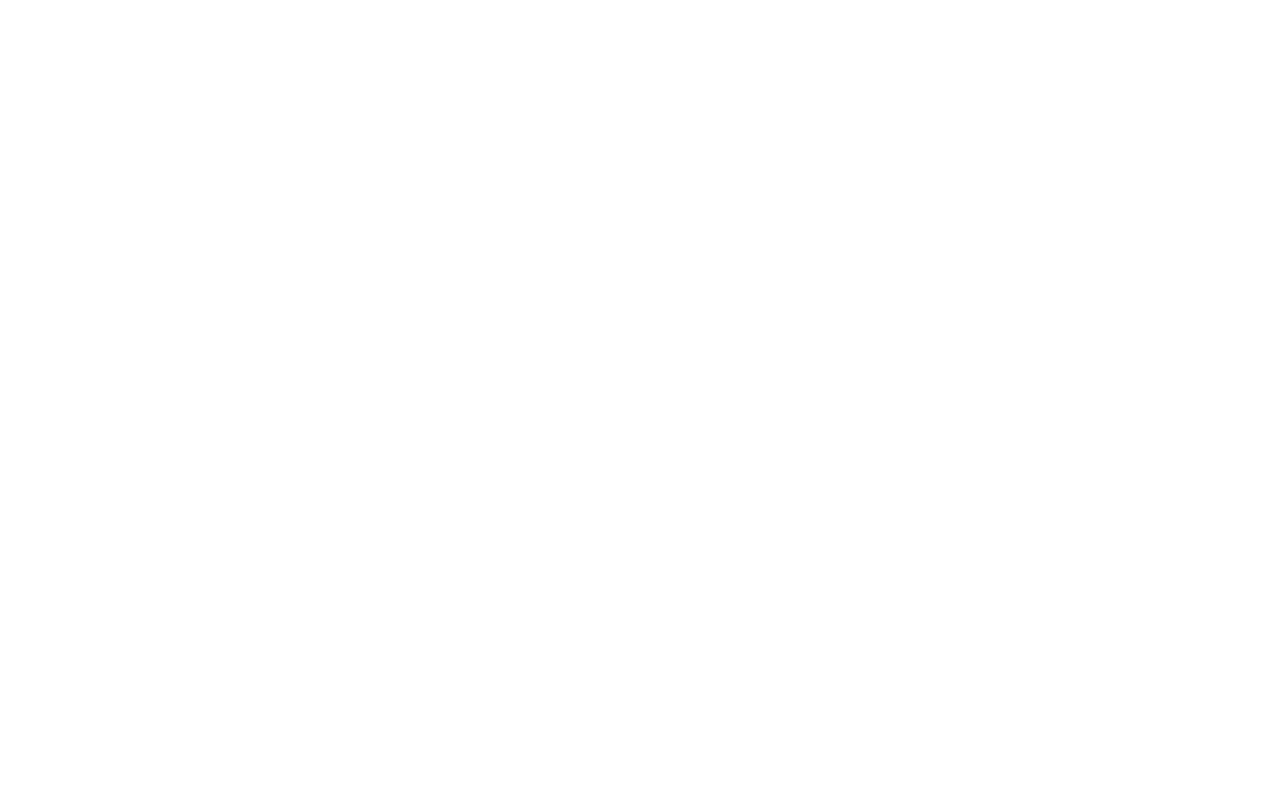
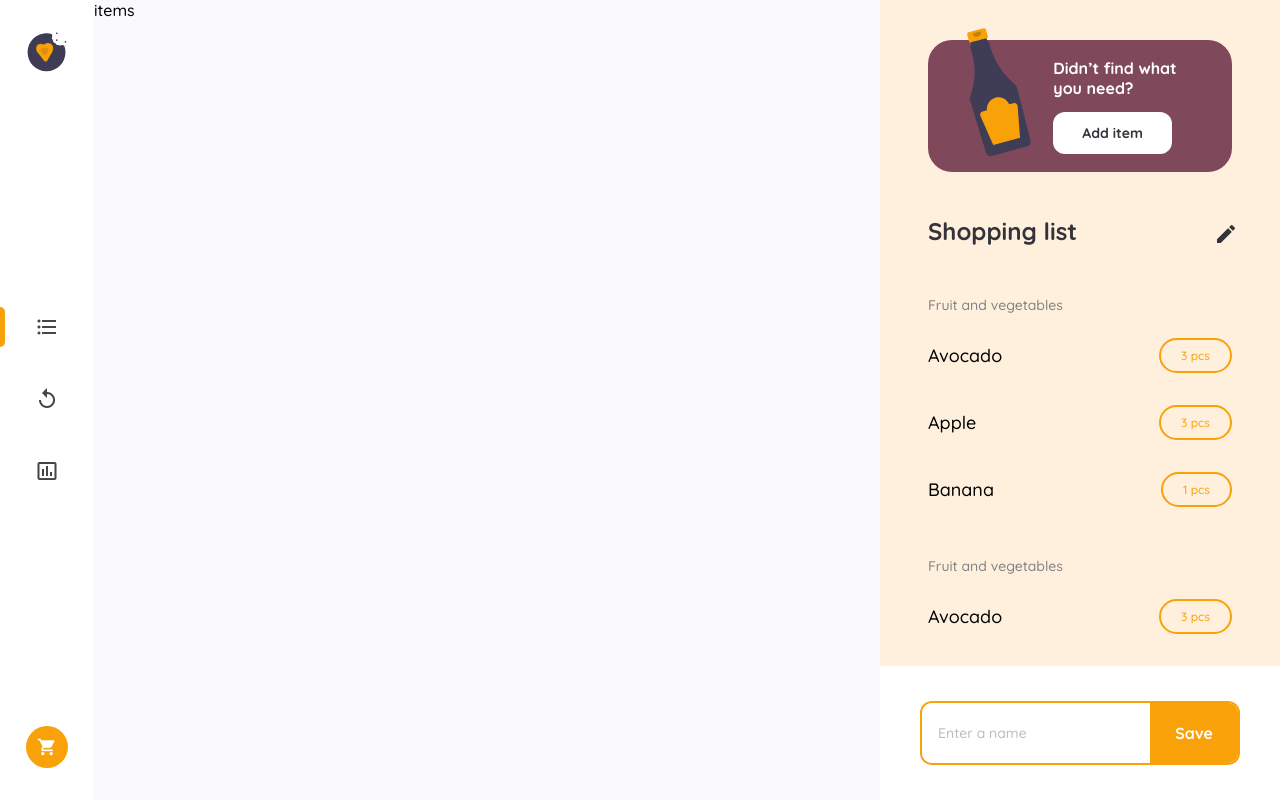
Before and after one commit to anolan23/shoppingify, a React (Create React App) app: page /dashboard in a window 1280 px wide. Before the commit this address had no page. Built offline with nearby package versions, Linux system fonts and the light colour scheme.

Commit message:
add sidebar

```diff
--- a/public/index.html
+++ b/public/index.html
@@ -7,6 +7,13 @@
     <meta
       name="description"
       content="Web site created using create-react-app"
+    />
+    <!--Quicksand Font-->
+    <link rel="preconnect" href="https://fonts.googleapis.com" />
+    <link rel="preconnect" href="https://fonts.gstatic.com" crossorigin />
+    <link
+      href="https://fonts.googleapis.com/css2?family=Quicksand:wght@500;700&display=swap"
+      rel="stylesheet"
     />
     <!--Material Icons-->
     <link
--- a/src/App.js
+++ b/src/App.js
@@ -2,12 +2,19 @@
 import { BrowserRouter, Routes, Route } from 'react-router-dom';
 
 import Dashboard from './pages/Dashboard';
+import Items from './pages/Items';
+import History from './pages/History';
+import Statistics from './pages/Statistics';
 
 function App() {
   return (
     <BrowserRouter>
       <Routes>
-        <Route path="/" element={<Dashboard />}></Route>
+        <Route path="/dashboard" element={<Dashboard />}>
+          <Route index element={<Items />} />
+          <Route path="history" element={<History />} />
+          <Route path="statistics" element={<Statistics />} />
+        </Route>
       </Routes>
     </BrowserRouter>
   );
--- /dev/null
+++ b/src/components/ListCategory.js
@@ -0,0 +1,24 @@
+function ListCategory({ title, ingredients }) {
+  const renderItems = () => {
+    if (!ingredients) return null;
+    return ingredients.map((ing, index) => {
+      const { name, qty } = ing;
+      return (
+        <div className="sidebar__list__list-category__item" index={index}>
+          <span className="sidebar__list__list-category__item__name">
+            {name}
+          </span>
+          <div className="sidebar__list__list-category__item__qty">{`${qty} pcs`}</div>
+        </div>
+      );
+    });
+  };
+
+  return (
+    <section className="sidebar__list__list-category">
+      <span className="sidebar__list__list-category__title">{title}</span>
+      {renderItems()}
+    </section>
+  );
+}
+export default ListCategory;
--- a/src/components/NavTab.js
+++ b/src/components/NavTab.js
@@ -1,8 +1,15 @@
-function NavTab({ active, onClick, icon }) {
+import { useNavigate, useResolvedPath, useMatch } from 'react-router-dom';
+
+function NavTab({ to, icon }) {
+  const navigate = useNavigate();
+  const resolved = useResolvedPath(to);
+  const match = useMatch({ path: resolved.pathname, end: true });
+
   return (
     <div
+      onClick={() => navigate(to)}
       className={`navbar__tabs__tab ${
-        active ? 'navbar__tabs__tab--active' : ''
+        match ? 'navbar__tabs__tab--active' : ''
       }`}
     >
       <span class="material-icons navbar__icon">{icon}</span>
--- a/src/components/Navbar.js
+++ b/src/components/Navbar.js
@@ -1,17 +1,18 @@
-import { Link } from 'react-router-dom';
+import { useNavigate } from 'react-router-dom';
 import { ReactComponent as Logo } from '../images/logo.svg';
 import Cart from './Cart';
 import NavTab from './NavTab';
 
 function Navbar() {
+  const navigate = useNavigate();
   return (
     <nav className="navbar">
       <ul className="navbar__list">
-        <Logo className="navbar__logo" />
+        <Logo className="navbar__logo" onClick={() => navigate('')} />
         <div className="navbar__tabs">
-          <NavTab active icon="format_list_bulleted" />
-          <NavTab icon="replay" />
-          <NavTab icon="insert_chart_outlined" />
+          <NavTab to="" icon="format_list_bulleted" />
+          <NavTab to="history" icon="replay" />
+          <NavTab to="statistics" icon="insert_chart_outlined" />
         </div>
         <Cart />
       </ul>
--- a/src/components/Sidebar.js
+++ b/src/components/Sidebar.js
@@ -1,4 +1,63 @@
+import { ReactComponent as Icon } from '../images/bottle.svg';
+import ListCategory from './ListCategory';
+
 function Sidebar() {
-  return <aside className="sidebar"></aside>;
+  return (
+    <aside className="sidebar">
+      <div className="sidebar__content">
+        <div className="sidebar__add">
+          <div className="sidebar__add__icon-container">
+            <Icon className="sidebar__add__icon" />
+          </div>
+          <div className="sidebar__add__info">
+            <span className="sidebar__add__text">
+              Didn’t find what you need?
+            </span>
+            <button className="sidebar__add__btn">Add item</button>
+          </div>
+        </div>
+        <section className="sidebar__list">
+          <div className="sidebar__list__title">
+            <span className="sidebar__list__title__text">Shopping list</span>
+            <span class="material-icons sidebar__list__title__icon">edit</span>
+          </div>
+          <ListCategory
+            title="Fruit and vegetables"
+            ingredients={[
+              { name: 'Avocado', qty: 3 },
+              { name: 'Apple', qty: 3 },
+              { name: 'Banana', qty: 1 },
+            ]}
+          />
+          <ListCategory
+            title="Fruit and vegetables"
+            ingredients={[
+              { name: 'Avocado', qty: 3 },
+              { name: 'Apple', qty: 3 },
+              { name: 'Banana', qty: 1 },
+            ]}
+          />
+          <ListCategory
+            title="Fruit and vegetables"
+            ingredients={[
+              { name: 'Avocado', qty: 3 },
+              { name: 'Apple', qty: 3 },
+              { name: 'Banana', qty: 1 },
+            ]}
+          />
+        </section>
+      </div>
+
+      <form className="sidebar__actions">
+        <div className="sidebar__actions__input-container">
+          <input
+            className="sidebar__actions__input-container__input"
+            placeholder="Enter a name"
+          />
+          <div className="sidebar__actions__input-container__btn">Save</div>
+        </div>
+      </form>
+    </aside>
+  );
 }
 export default Sidebar;
--- a/src/pages/Dashboard.js
+++ b/src/pages/Dashboard.js
@@ -1,11 +1,13 @@
 import Navbar from '../components/Navbar';
+import Sidebar from '../components/Sidebar';
+import { Outlet } from 'react-router-dom';
 
 function Dashboard() {
   return (
     <div className="dashboard">
       <Navbar />
-      <main className="dashboard__main">main</main>
-      <div className="sidebar">sidebar</div>
+      <Outlet />
+      <Sidebar />
     </div>
   );
 }
--- /dev/null
+++ b/src/pages/History.js
@@ -0,0 +1,6 @@
+import React from 'react';
+
+function History() {
+  return <main className="dashboard__main">history</main>;
+}
+export default History;
--- /dev/null
+++ b/src/pages/Items.js
@@ -0,0 +1,6 @@
+import React from 'react';
+
+function Items() {
+  return <main className="dashboard__main">items</main>;
+}
+export default Items;
--- /dev/null
+++ b/src/pages/Statistics.js
@@ -0,0 +1,6 @@
+import React from 'react';
+
+function Statistics() {
+  return <main className="dashboard__main">statistics</main>;
+}
+export default Statistics;
--- a/src/sass/base/_typography.scss
+++ b/src/sass/base/_typography.scss
@@ -1,4 +1,6 @@
 body {
-  font-weight: 400;
+  font-weight: 500;
   font-size: 1.6rem;
+  font-family: Quicksand, -apple-system, BlinkMacSystemFont, 'Segoe UI', Roboto,
+    Oxygen, Ubuntu, Cantarell, 'Open Sans', 'Helvetica Neue', sans-serif;
 }
--- a/src/sass/components/_sidebar.scss
+++ b/src/sass/components/_sidebar.scss
@@ -1,3 +1,128 @@
 .sidebar {
+  position: relative;
+  display: flex;
+  flex-direction: column;
   background-color: #fff0de;
+  overflow-y: hidden;
+
+  &__content {
+    padding: 4rem 4.8rem;
+    overflow-y: auto;
+  }
+  &__add {
+    display: grid;
+    grid-template-columns: 1fr 2fr;
+    grid-auto-flow: column;
+    gap: 2.4rem;
+    background-color: #80485b;
+    border-radius: 2.4rem;
+    padding: 1.8rem 2.4rem;
+
+    &__icon-container {
+      position: relative;
+    }
+
+    &__icon {
+      position: absolute;
+      top: -35px;
+    }
+    &__info {
+      display: flex;
+      flex-direction: column;
+      align-items: flex-start;
+    }
+    &__text {
+      color: white;
+      font-weight: 700;
+      margin-bottom: 1.35rem;
+    }
+    &__btn {
+      background-color: white;
+      color: #34333a;
+      font-family: inherit;
+      font-size: 1.4rem;
+      font-weight: 700;
+      border: none;
+      padding: 1.2rem 2.9rem;
+      white-space: nowrap;
+      border-radius: 1.2rem;
+      cursor: pointer;
+    }
+  }
+
+  &__list {
+    margin-top: 4.4rem;
+    &__title {
+      display: flex;
+      justify-content: space-between;
+      align-items: center;
+      color: #34333a;
+      &__text {
+        font-size: 2.4rem;
+        font-weight: 700;
+      }
+      &__icon {
+        height: 18px;
+        width: 18px;
+        cursor: pointer;
+      }
+    }
+    &__list-category {
+      margin-top: 4.8rem;
+      &__title {
+        font-size: 1.4rem;
+        color: #828282;
+      }
+      &__item {
+        display: flex;
+        justify-content: space-between;
+        margin-top: 2.4rem;
+        margin-bottom: 3.2rem;
+        align-items: center;
+        &__name {
+          font-size: 1.8rem;
+        }
+        &__qty {
+          font-size: 1.2rem;
+          color: $color-primary-orange;
+          border: 2px solid $color-primary-orange;
+          padding: 0.8rem 2rem;
+          border-radius: 9999px;
+        }
+      }
+    }
+  }
+
+  &__actions {
+    position: sticky;
+    bottom: 0;
+    background-color: white;
+    padding: 3.5rem 4rem;
+
+    &__input-container {
+      display: flex;
+      border: 2px solid $color-primary-orange;
+      border-radius: 1.2rem;
+      overflow: hidden;
+
+      &__input {
+        padding-left: 1.6rem;
+        flex: 1;
+        border: none;
+        outline: none;
+        font-family: inherit;
+        font-size: 1.4rem;
+        &::placeholder {
+          color: #bdbdbd;
+        }
+      }
+      &__btn {
+        font-weight: 700;
+        padding: 2rem 2.5rem;
+        color: white;
+        background-color: $color-primary-orange;
+        cursor: pointer;
+      }
+    }
+  }
 }
```
Also changed, not shown: src/images/bottle.svg (renamed from src/images/source.svg).
